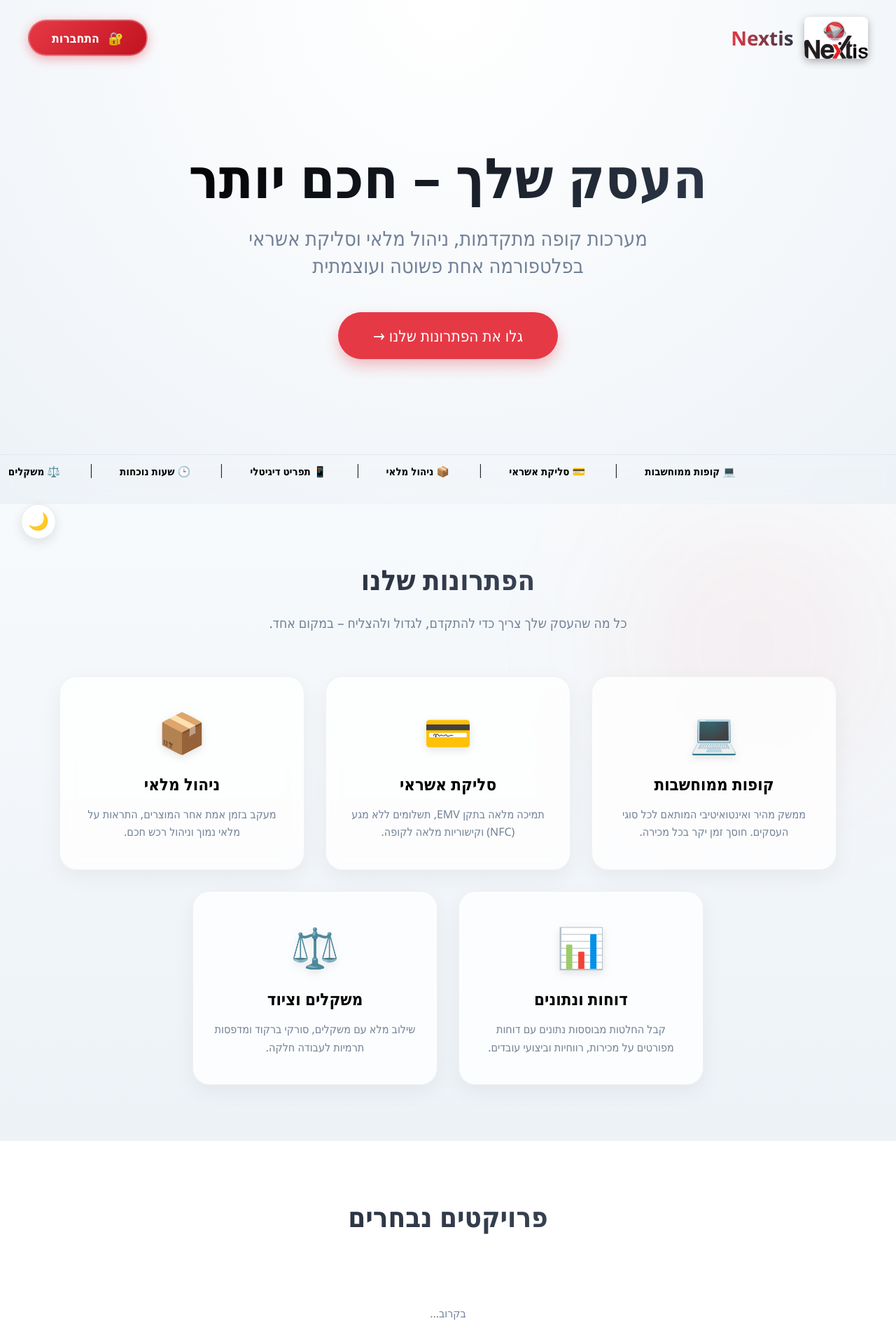
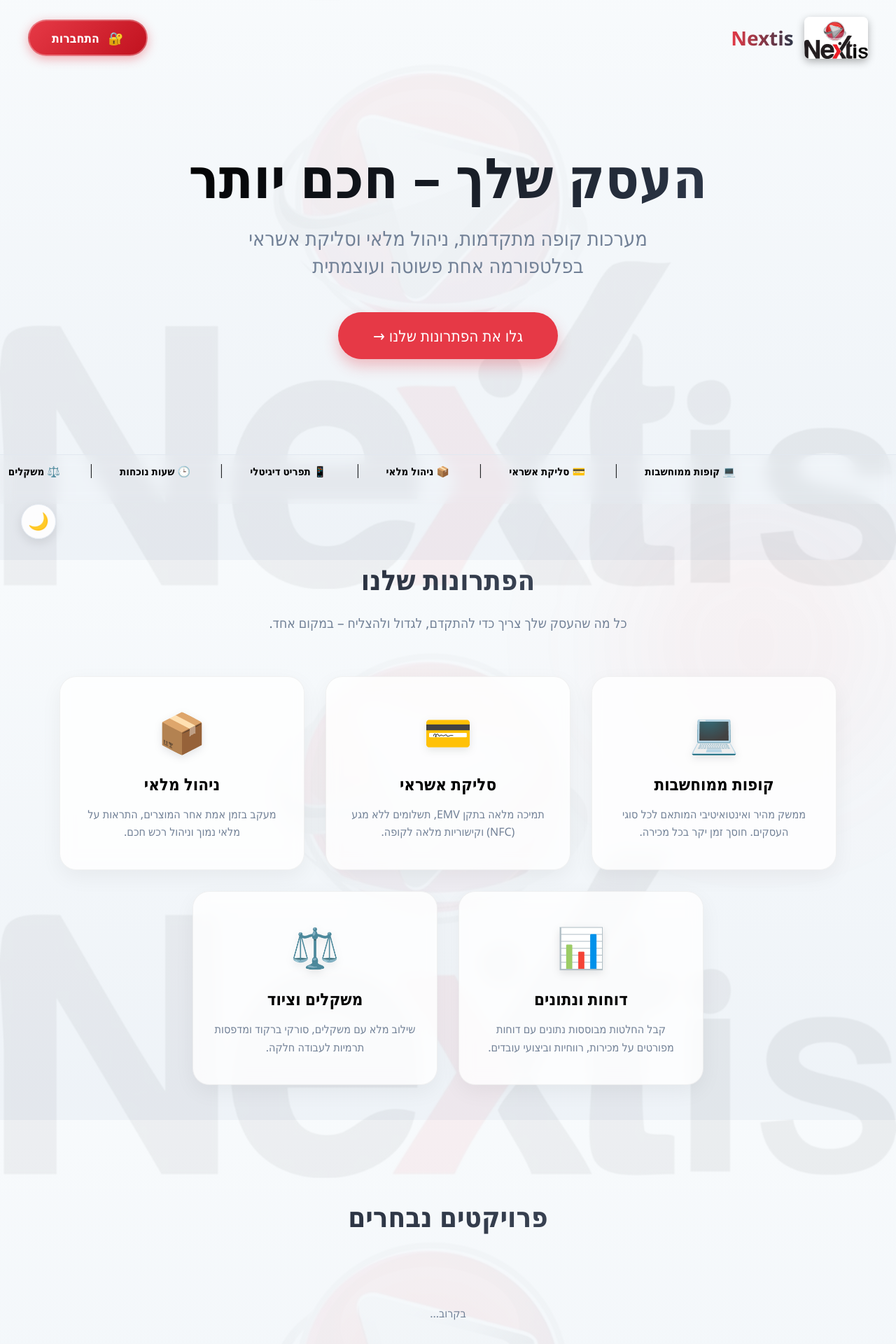
Before and after one commit to BasharMawase/Nextis-Admin, a Flask app: page / in a window 1280 px wide. Shown: the top 1920 px of the page at 70% size. Run offline with Flask 3, Linux system fonts and the light colour scheme; data that the repository does not hold is empty.

Commit message:
Update homepage background design and add home button to admin dashboard

```diff
--- a/templates/client.html
+++ b/templates/client.html
@@ -57,12 +57,30 @@
 
         body {
             display: block;
-            background-color: var(--bg-primary);
+            /* Global Background with Logo */
+            background: linear-gradient(rgba(247, 250, 252, 0.95), rgba(237, 242, 247, 0.95)),
+            url("{{ url_for('static', filename='logo.jpg') }}");
+            background-size: cover;
+            background-position: center;
+            background-repeat: no-repeat;
+            background-attachment: fixed;
+            /* Fixed across whole site */
+
             color: var(--text-main);
             padding: 0;
             overflow-x: hidden;
             font-family: 'Segoe UI', Tahoma, Geneva, Verdana, sans-serif;
             transition: background-color 0.3s ease, color 0.3s ease;
+        }
+
+        /* Dark Mode Global Background */
+        [data-theme="dark"] body {
+            background: linear-gradient(rgba(26, 29, 41, 0.95), rgba(26, 29, 41, 0.97)),
+            url("{{ url_for('static', filename='logo.jpg') }}");
+            background-size: cover;
+            background-position: center;
+            background-repeat: no-repeat;
+            background-attachment: fixed;
         }
 
         .section-title {
@@ -80,9 +98,16 @@
             justify-content: center;
             align-items: center;
             text-align: center;
-            background: var(--bg-gradient-hero);
+
+            /* Transparent background so body bg shows */
+            background: transparent;
             padding: 20px;
             position: relative;
+        }
+
+        /* Override dark mode specific hero change */
+        [data-theme="dark"] .hero-section {
+            background: transparent;
         }
 
         .hero-title {
@@ -472,8 +497,7 @@
     </div>
 
     <!-- Services Grid ("Our Solutions") -->
-    <div id="services" class="client-section"
-        style="background: var(--bg-gradient-section); position: relative; overflow: hidden;">
+    <div id="services" class="client-section" style="background: transparent; position: relative; overflow: hidden;">
         <!-- Decorative Background Blur -->
         <div
             style="position: absolute; top: 0; right: 0; width: 400px; height: 400px; background: rgba(230, 57, 70, 0.05); filter: blur(100px); border-radius: 50%; pointer-events: none;">
@@ -518,7 +542,7 @@
     </div>
 
     <!-- Portfolio Section -->
-    <div id="portfolio" class="client-section" style="background: var(--bg-secondary);">
+    <div id="portfolio" class="client-section" style="background: transparent;">
         <h2 class="section-title animate-on-scroll">פרויקטים נבחרים</h2>
         <div id="portfolioGrid" class="services-grid">
             <!-- Dynamic Projects -->
@@ -526,7 +550,7 @@
     </div>
 
     <!-- Value Props ("Why Choose Us") -->
-    <div class="client-section" style="background: var(--bg-primary);">
+    <div class="client-section" style="background: transparent;">
         <h2 class="section-title animate-on-scroll">למה לבחור ב-Nextis?</h2>
         <div class="features-container">
             <div class="feature-item animate-on-scroll">
@@ -548,7 +572,7 @@
     </div>
 
     <!-- Stats Counter -->
-    <div class="stats-section animate-on-scroll" style="padding: 60px 20px; background: var(--bg-secondary);">
+    <div class="stats-section animate-on-scroll" style="padding: 60px 20px; background: transparent;">
         <div class="stats-grid">
             <div class="stat-item">
                 <div style="font-size: 2.5rem; margin-bottom: 15px;">👥</div>
@@ -564,7 +588,7 @@
     </div>
 
     <!-- Contact Section -->
-    <div id="contact" class="client-section" style="background: var(--bg-gradient-hero);">
+    <div id="contact" class="client-section" style="background: transparent;">
         <h2 class="section-title animate-on-scroll">צור קשר</h2>
         <div class="contact-content">
             <!-- Contact Info -->
@@ -625,7 +649,7 @@
 
     <!-- Reviews Section -->
     <div class="reviews-section"
-        style="background: var(--bg-gradient-section); padding: 80px 20px; position: relative; overflow: hidden;">
+        style="background: transparent; padding: 80px 20px; position: relative; overflow: hidden;">
         <!-- Background Elements -->
         <div
             style="position: absolute; top: -100px; left: -100px; width: 400px; height: 400px; background: rgba(230, 57, 70, 0.1); border-radius: 50%; filter: blur(80px); pointer-events: none;">
--- a/templates/dashboard.html
+++ b/templates/dashboard.html
@@ -23,6 +23,11 @@
 
         <div class="upload-section">
             <h3>פעולות</h3>
+            <a href="/" class="btn-primary"
+                style="width: 100%; margin-bottom: 12px; display: block; text-align: center; text-decoration: none; background-color: #38b2ac;">
+                🏠 חזרה לאתר הבית
+            </a>
+
             <button class="btn-primary" style="width: 100%; margin-bottom: 24px;" onclick="openAddClientModal()">➕ הוספת
                 לקוח חדש</button>
 
```
